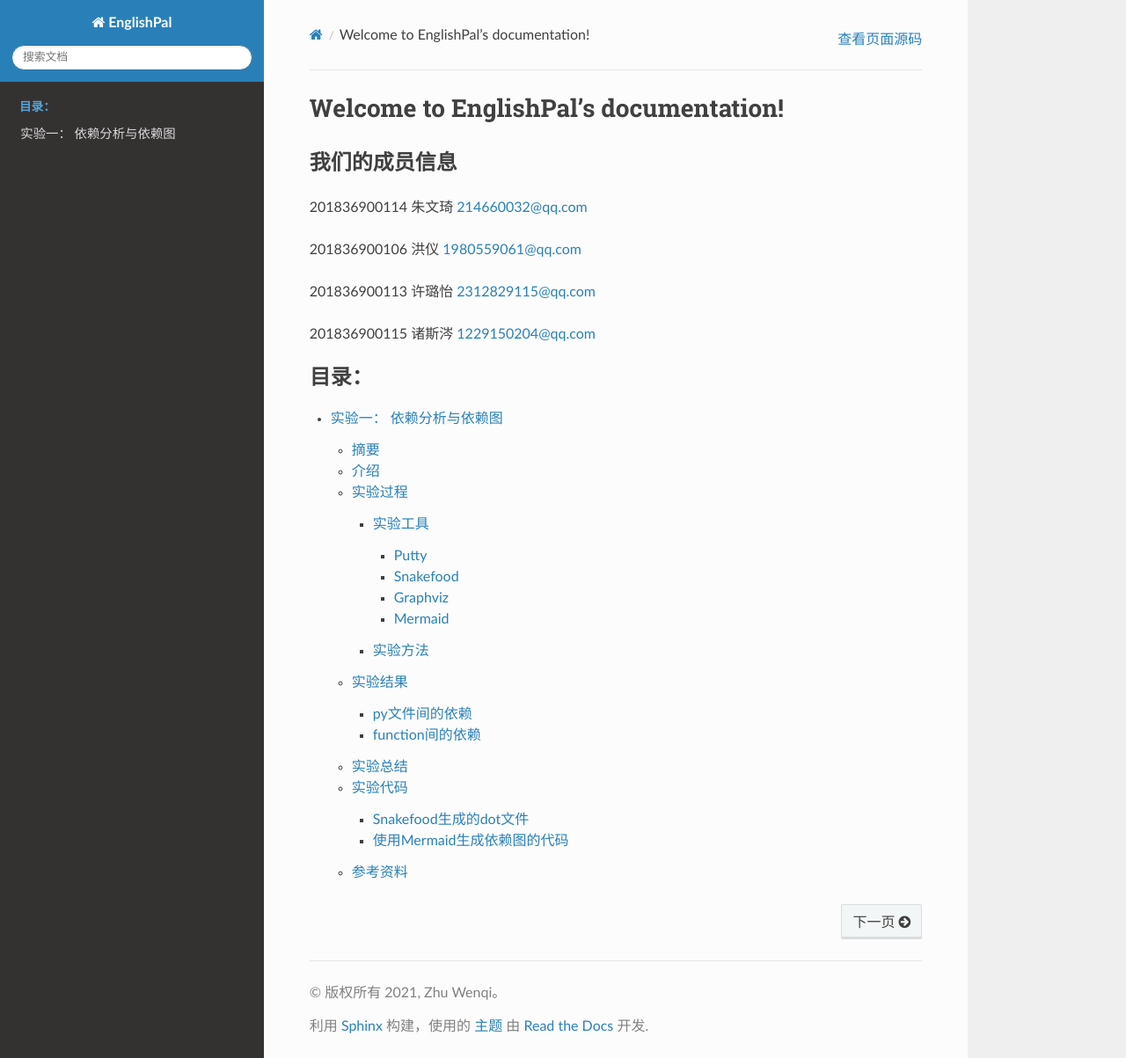
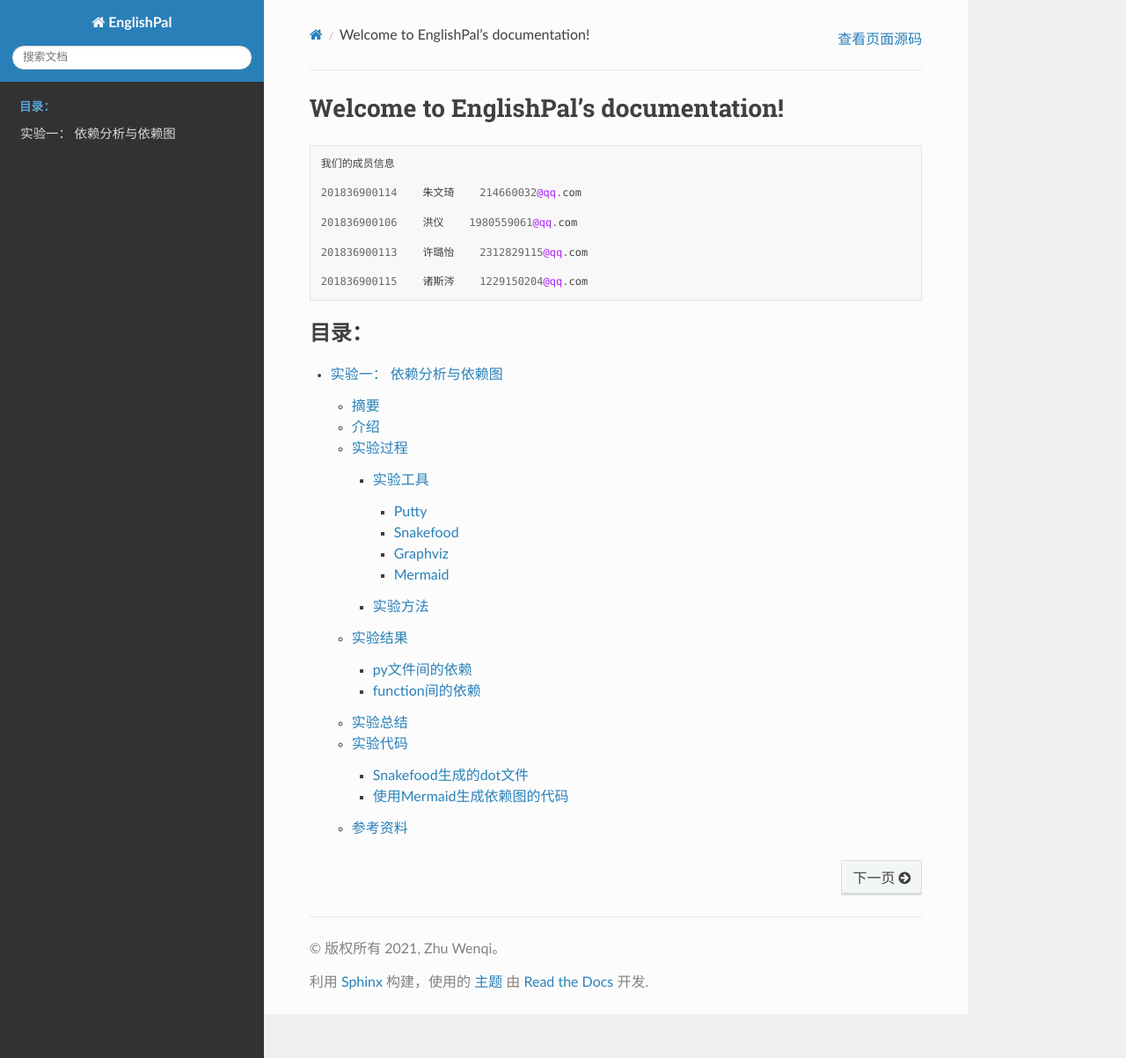
Before and after one commit to vicky-ZhuWenqi/Arch-LabDocs, a Sphinx documentation site: the page built from readthedocs/source/index.rst, in a window 1280 px wide and 1203 px high. Shown: the whole window at 88% size. Built offline with Sphinx 7.4.7 and the Read the Docs theme 2.0.0, drawn with Linux system fonts in a browser that asks for light colours.

```diff
--- a/readthedocs/source/index.rst
+++ b/readthedocs/source/index.rst
@@ -1,16 +1,18 @@
 Welcome to EnglishPal's documentation!
 ======================================
 
-我们的成员信息
->>>>>>>>>>>>>>>>>>>>>>>>>>>>
+::
 
-201836900114    朱文琦    214660032@qq.com
+    我们的成员信息
 
-201836900106    洪仪    1980559061@qq.com
+    201836900114    朱文琦    214660032@qq.com
 
-201836900113    许璐怡    2312829115@qq.com
+    201836900106    洪仪    1980559061@qq.com
 
-201836900115    诸斯涔    1229150204@qq.com
+    201836900113    许璐怡    2312829115@qq.com
+
+    201836900115    诸斯涔    1229150204@qq.com
+
 
 .. toctree::
    :maxdepth: 0
```
